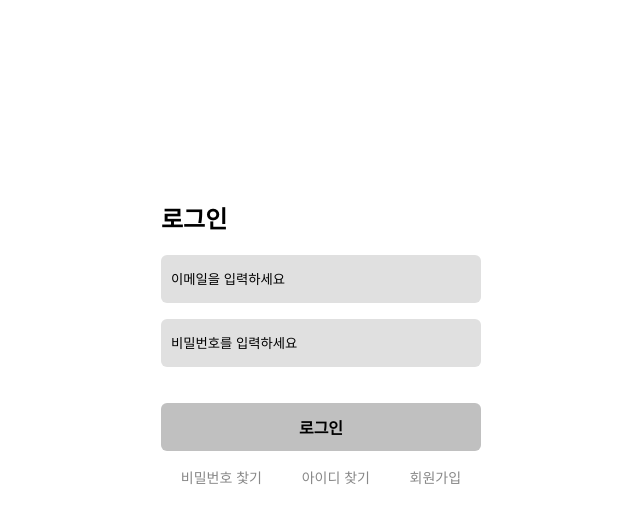
After one commit to JaeHyeokSeong/python_workspace, a Flask app: page /account/signIn/ in a window 1280 px wide. The commit adds this page. Shown: the top 523 px of the page, without its empty margins (319-959 px from the left). Run offline with Flask 3, Linux system fonts and the light colour scheme.

Commit message:
로그인 파트 구현

```diff
--- /dev/null
+++ b/flask_practise/flaskProject/account.py
@@ -0,0 +1,31 @@
+from flask import Blueprint, request, render_template, redirect, url_for
+
+ac = Blueprint('ac', __name__, url_prefix='/account')
+
+
+# sign in 구현하기
+@ac.route('/signIn/', methods=['GET', 'POST'])
+def sign_in():
+    if request.method == 'GET':
+        return render_template('signIn.html')
+    else:
+        user_email = request.form['user_email']
+        user_password = request.form['user_password']
+        print(f'TEST: {user_email}, {user_password}')
+        return redirect(url_for('index'))
+
+
+# create account 구현하기
+@ac.route('/create_account/', methods=['GET', 'POST'])
+def create_account():
+    if request.method == 'GET':
+        return render_template('create_account.html')
+    else:
+        user_email = request.form['user_email']
+        user_password = request.form['user_password']
+        university = request.form['university']
+        major = request.form['major']
+
+        # db 에 입력되어진 사용자 정보 저장하기
+
+        return redirect(url_for('index'))
--- a/flask_practise/flaskProject/app.py
+++ b/flask_practise/flaskProject/app.py
@@ -1,9 +1,11 @@
 from flask import Flask
 from flask import render_template
 from course_evaluation import ce
+from account import ac
 
 app = Flask(__name__)
 app.register_blueprint(ce)
+app.register_blueprint(ac)
 
 
 @app.route('/')
--- a/flask_practise/flaskProject/course_evaluation.py
+++ b/flask_practise/flaskProject/course_evaluation.py
@@ -13,10 +13,10 @@ def course_evaluation():
 
 @ce.route('/search/')
 def search():
+    ce_list = []
     search_word = request.args.get('course_evaluation_search')
     # 등록되어진 강의 평가에서 search_word 로 내용 필터링한 후 course_evaluation.html 에 보여주기
     # course_evaluation_db 에서 가져오기 나중에 db 만드면
-    ce_list = [search_word]
     return render_template('course_evaluation.html', ce_list=ce_list)
 
 
--- a/flask_practise/flaskProject/static/css/course_evaluation.css
+++ b/flask_practise/flaskProject/static/css/course_evaluation.css
@@ -29,3 +29,9 @@
 #ce_add_button {
     height: 37px;
 }
+
+#ce_empty {
+    text-align: center;
+    color: red;
+    font-weight: bold;
+}
--- /dev/null
+++ b/flask_practise/flaskProject/static/css/create_account.css
@@ -0,0 +1,3 @@
+body {
+    font-family: Arial;
+}
--- /dev/null
+++ b/flask_practise/flaskProject/static/css/signIn.css
@@ -0,0 +1,58 @@
+* {
+    padding: 0;
+    margin: 0;
+    border: none;
+}
+
+body {
+    font-family: Arial;
+    font-size: 14px;
+}
+
+.login_wrapper {
+    position: absolute;
+    left: 50%;
+    margin-left: -200px;
+    margin-top: 10rem;
+    width: 400px;
+    height: 350px;
+    padding: 40px;
+    box-sizing: border-box;
+}
+
+.login_wrapper h2 {
+    font-size: 24px;
+    margin-bottom: 20px;
+}
+
+#login-form input {
+    width: 100%;
+    height: 48px;
+    padding: 0 10px;
+    box-sizing: border-box;
+    margin-bottom: 16px;
+    border-radius: 6px;
+    background-color: #E0E0E0;
+}
+
+#login-form input::placeholder {
+    color: black;
+}
+
+#login-form input[type="submit"] {
+    font-size: 16px;
+    font-weight: bold;
+    background-color: #C0C0C0;
+    margin-top: 20px;
+}
+
+ul {
+    list-style: none;
+    display: flex;
+    justify-content: space-around;
+}
+
+a {
+    text-decoration: none;
+    color: #888;
+}
--- a/flask_practise/flaskProject/templates/index.html
+++ b/flask_practise/flaskProject/templates/index.html
@@ -4,7 +4,7 @@
     <meta charset="UTF-8">
     <meta name="viewport">
     {% block title %}
-        <title>학교 개시판</title>
+        <title>학교 게시판</title>
     {% endblock %}
     {% block stylesheet %}
     {% endblock %}
@@ -21,8 +21,8 @@
             <li><a href="">자유 개시판</a></li>
         </ul>
         <ul class="navbar_login">
-            <li><a href="">로그인</a></li>
-            <li><a href="">회원 가입</a></li>
+            <li><a href="{{ url_for('ac.sign_in') }}" target="_blank">로그인</a></li>
+            <li><a href="{{ url_for('ac.create_account') }}" target="_blank">회원 가입</a></li>
         </ul>
 
         <a href="javascript:void(0)" class="navbar_toggleButton">목록</a>
--- /dev/null
+++ b/flask_practise/flaskProject/templates/signIn.html
@@ -0,0 +1,26 @@
+<!doctype html>
+<html lang="en">
+<head>
+    <meta charset="UTF-8">
+    <meta name="viewport"
+          content="width=device-width, user-scalable=no, initial-scale=1.0, maximum-scale=1.0, minimum-scale=1.0">
+    <meta http-equiv="X-UA-Compatible" content="ie=edge">
+    <link rel="stylesheet" href="{{ url_for('static', filename='css/signIn.css') }}">
+    <title>학교 게시판 - 로그인</title>
+</head>
+<body>
+    <div class="login_wrapper">
+        <h2>로그인</h2>
+        <form action="{{ url_for('ac.sign_in') }}" method="post" id="login-form">
+            <input type="email" name="user_email" placeholder="이메일을 입력하세요">
+            <input type="password" name="user_password" placeholder="비밀번호를 입력하세요">
+            <input type="submit" value="로그인">
+        </form>
+        <ul>
+            <li><a href="">비밀번호 찿기</a></li>
+            <li><a href="">아이디 찾기</a></li>
+            <li><a href="{{ url_for('ac.create_account') }}">회원가입</a></li>
+        </ul>
+    </div>
+</body>
+</html>
```
Also changed, not shown: flask_practise/flaskProject/templates/course_evaluation.html (+5 -2 lines), flask_practise/flaskProject/templates/create_account.html (added, +11 -0 lines).
